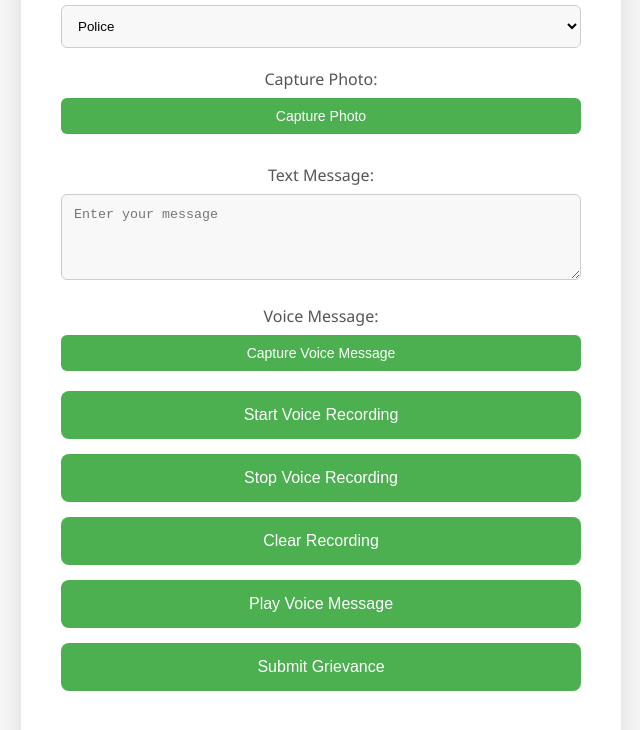
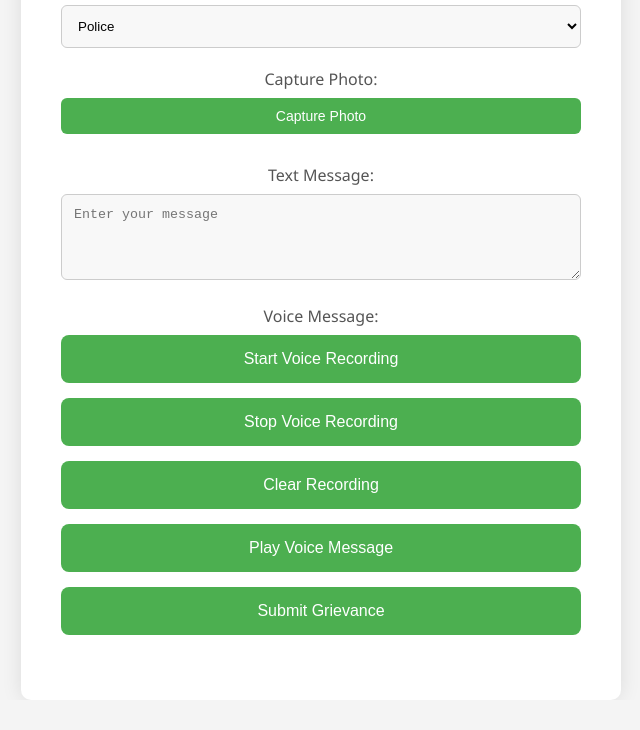
Before and after one commit to BhavyaSaiKeerthiThammineni14/Online-Grievance-System, a plain HTML site: page index.html in a window 1280 px wide. Shown: the part 182-912 px from the top of the page, without its empty margins (319-959 px from the left). After the commit the page ends 882 px from the top, so only its background shows below. Drawn offline with Linux system fonts and the light colour scheme.

Commit message:
Update index.html

```diff
--- a/index.html
+++ b/index.html
@@ -14,10 +14,10 @@
             <select id="sector" name="sector">
                 <option value="police">Police</option>
                 <option value="fire">Fire Department</option>
-                <!-- Add more sectors as needed -->
+
             </select>
 
-            <!-- Enhanced photo capture section -->
+
             <div class="photo-section">
                 <label for="photo">Capture Photo:</label>
                 <input type="file" id="photo" name="photo" accept="image/*" style="display: none;">
@@ -30,9 +30,9 @@
 
             <label for="voiceMessage">Voice Message:</label>
             <input type="file" id="voiceMessage" name="voiceMessage" accept="audio/*" style="display: none;">
-            <button type="button" id="captureVoiceMessage" class="voice-upload">Capture Voice Message</button>
+            <!--<button type="button" id="captureVoiceMessage" class="voice-upload">Capture Voice Message</button>-->
 
-            <!-- Add this audio element in your HTML form -->
+
             <audio id="audioPlayer" controls style="display: none;"></audio>
 
             <button type="button" id="startRecording">Start Voice Recording</button>
```
